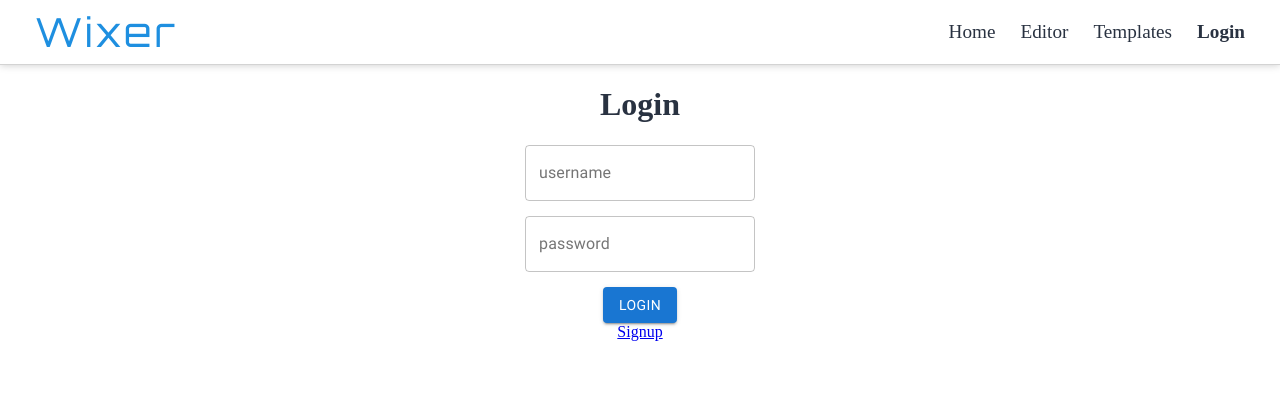
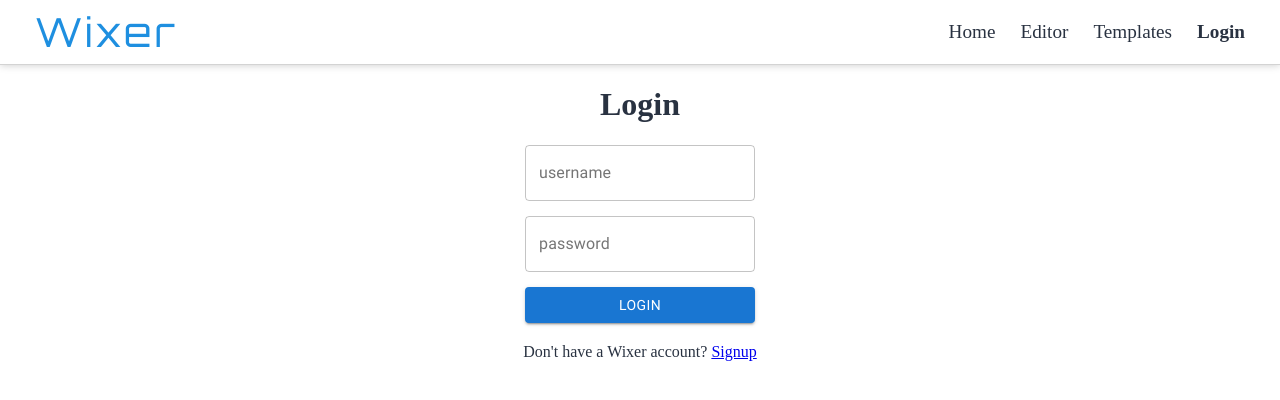
Before and after one commit to oripilpel/Wixer, a React (Create React App) app: page /login in a window 1280 px wide. Shown: the top 400 px of the page. Built offline with nearby package versions, Linux system fonts and the light colour scheme; no server answers; a web font is replaced by a local one; what google-maps-react, react-swipeable-views-utils would draw is missing.

Commit message:
loginsignup

```diff
--- a/src/assets/styles/cmps/_header.scss
+++ b/src/assets/styles/cmps/_header.scss
@@ -51,7 +51,11 @@
         &.active {
             right: 0;
         }
-
+        button {
+            height: fit-content;
+            cursor: pointer;
+            align-self: center;
+        }
         .link {
             order: 1;
             &:not(:last-child) {
--- a/src/assets/styles/pages/_login-signup.scss
+++ b/src/assets/styles/pages/_login-signup.scss
@@ -1,7 +1,13 @@
 .login-signup {
     padding-top: 65px;
-
+    form {
+        margin-bottom: 20px;
+    }
     .field:not(:first-child) {
         margin-top: 15px;
     }
+
+    .action {
+        flex-grow: 1;
+    }
 }
--- a/src/pages/LoginSignup.jsx
+++ b/src/pages/LoginSignup.jsx
@@ -55,7 +55,7 @@ function _LoginSignup(props) {
         password: ''
     }
 
-    console.log(props);
+    // console.log(props);
     return (
         <div className="login-signup flex direction-column align-center">
             <h1>{path === '/login' ? 'Login' : 'Signup'}</h1>
@@ -82,6 +82,7 @@ function _LoginSignup(props) {
                         </div>
                         <div className="field flex justify-center">
                             <Button
+                                className="action"
                                 variant={'contained'}
                                 color={'primary'}
                                 type="submit"
@@ -92,7 +93,14 @@ function _LoginSignup(props) {
                     </Form>
                 )}
             </Formik>
-            <Link to={path === '/login' ? '/signup' : '/login'}>{path === '/login' ? 'Signup' : 'Login'}</Link>
+            {path === '/login' ?
+                (<div className="signup">
+                    Don't have a Wixer account? <Link to='/signup'>Signup</Link>
+                </div>) :
+
+                (<div className="login">
+                    Already have an account? <Link to='/login'>Login</Link>
+                </div>)}
         </div>
     )
 }
```
